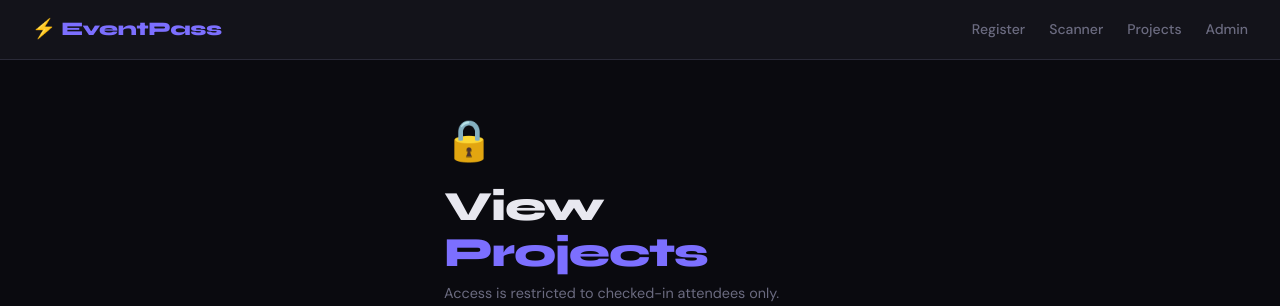
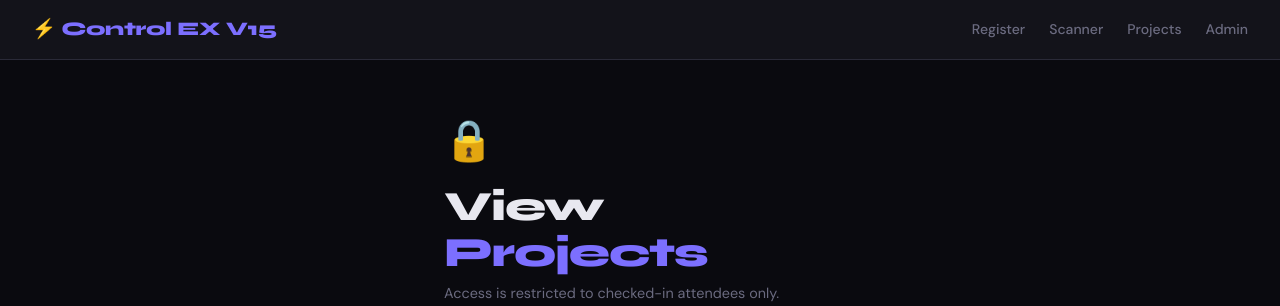
Before and after one commit to mahmoud1298562/Control-EX-voting-system, a FastAPI app: page /projects in a window 1280 px wide. Shown: the top 306 px of the page. Run offline with FastAPI, Linux system fonts and the light colour scheme; parts of the project's set-up code (start-up, migrations or seed data) failed here and were passed over.

Commit message:
Update base.html

```diff
--- a/app/templates/base.html
+++ b/app/templates/base.html
@@ -246,7 +246,7 @@
 </head>
 <body>
 <nav>
-  <a href="/" class="nav-brand">⚡ EventPass</a>
+  <a href="/" class="nav-brand">⚡ Control EX V15</a>
   <div class="nav-links">
     <a href="/">Register</a>
     <a href="/scanner">Scanner</a>
```
